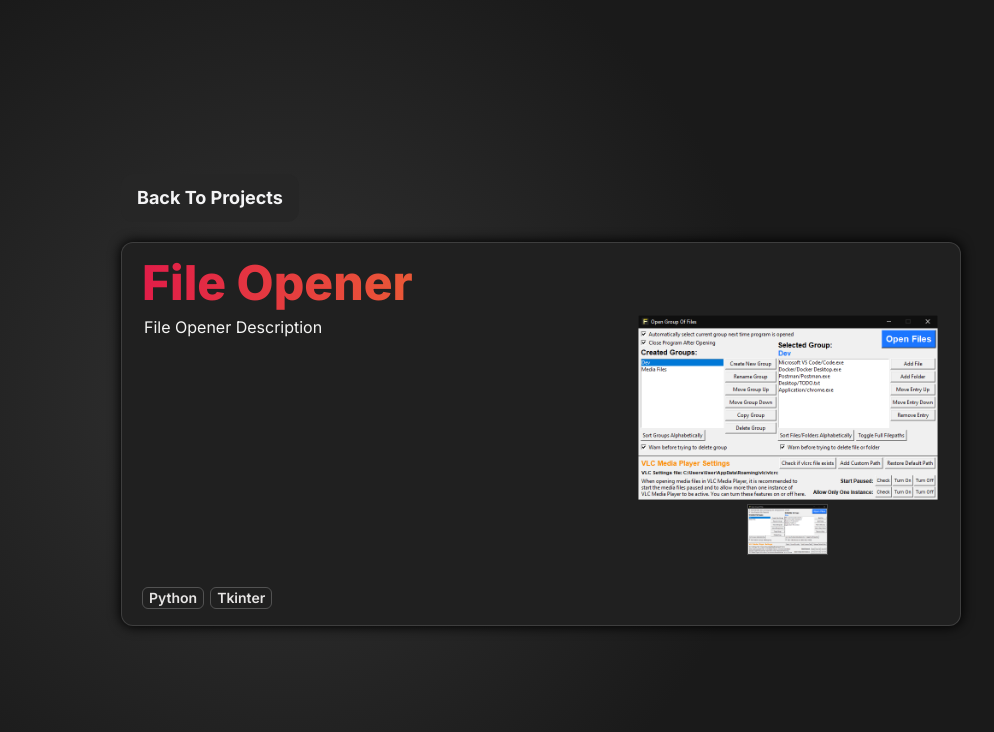
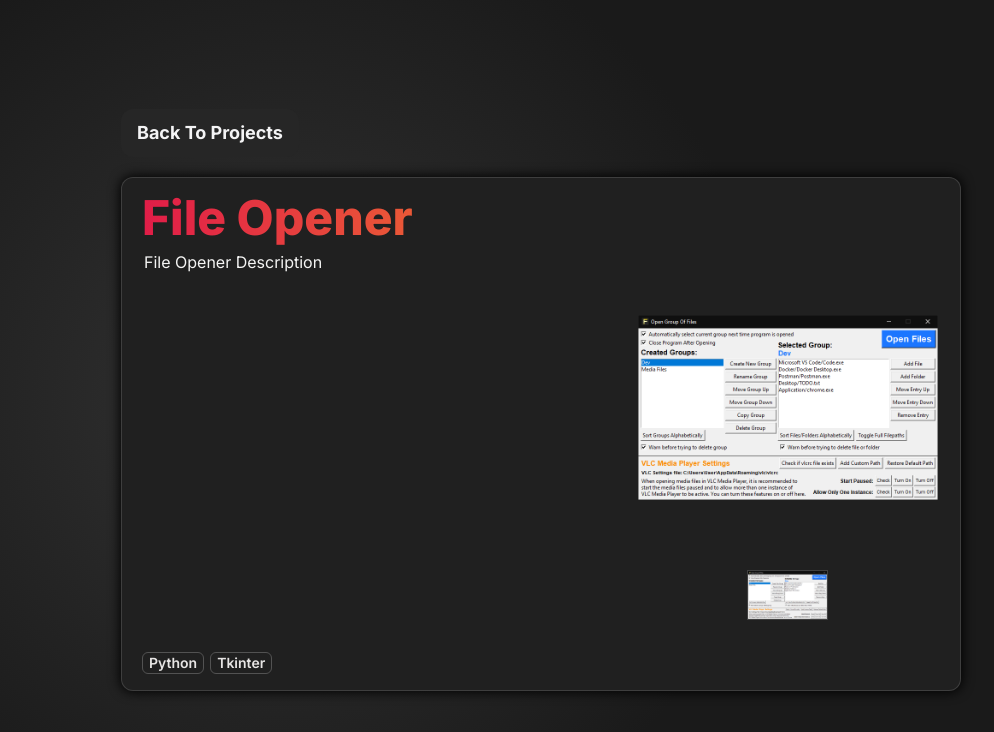
Before and after one commit to vik-ma/portfolio, a Next.js app: page /projects/file-opener in a window 1280 px wide. Shown: the top 732 px of the page, without its empty margins (99-1093 px from the left). Built offline with nearby package versions, Linux system fonts and the light colour scheme.

Commit message:
Changed positioning of current Image in ImageSlider

```diff
--- a/app/components/ImageSlider.tsx
+++ b/app/components/ImageSlider.tsx
@@ -13,7 +13,9 @@ export default function ImageSlider({
   const [currentImageIndex, setCurrentImageIndex] = useState<number>(0);
 
   return (
-    <div>
+    <div className="flex justify-center">
+      <div className="flex flex-col">
+        <div className="flex flex-col h-80 justify-center">
           <Image
             className="mb-1"
             src={previewImgSrcList[currentImageIndex]}
@@ -21,6 +23,7 @@ export default function ImageSlider({
             width={300}
             height={200}
           />
+        </div>
         <div className="flex justify-center">
           {previewImgSrcList?.map((imageSrc: string, index: number) => (
             <Image
@@ -37,5 +40,6 @@ export default function ImageSlider({
           ))}
         </div>
       </div>
+    </div>
   );
 }
```
Lines whose indentation alone changed are shown as unchanged.
